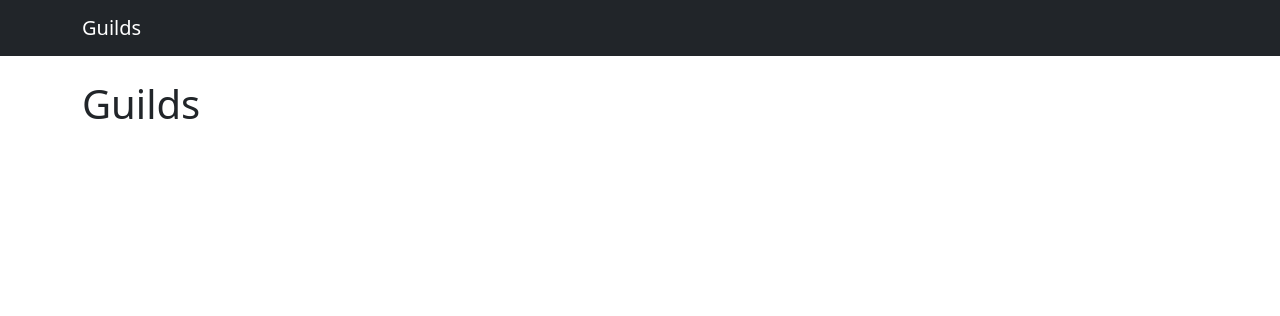
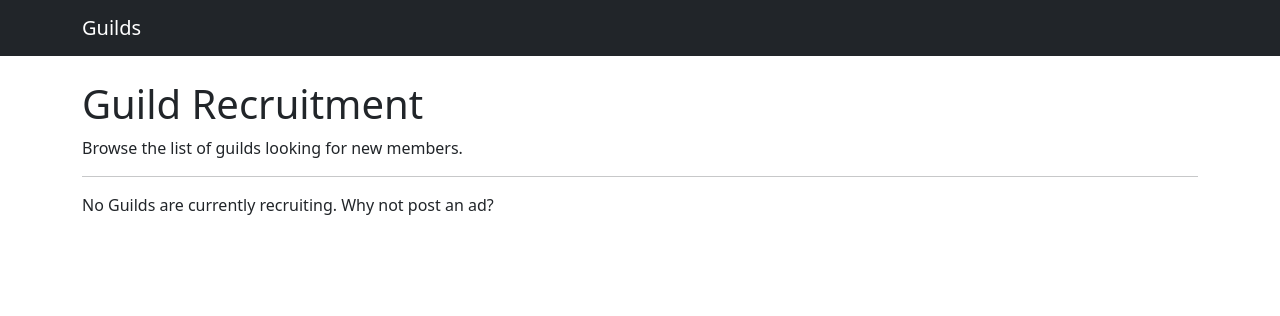
Before and after one commit to mathiase4/wow-guild-recruitment, a Django app: page / in a window 1280 px wide. Shown: the top 316 px of the page. Run offline with Django 4.2, Linux system fonts and the light colour scheme; data that the repository does not hold is empty.

Commit message:
display of guilds on homepage template

```diff
--- a/templates/guilds/guild_list.html
+++ b/templates/guilds/guild_list.html
@@ -1,6 +1,29 @@
 {% extends "base.html" %}
 {% block content %}
-<h1>Guilds</h1>
+<h1>Guild Recruitment</h1>
+<p>Browse the list of guilds looking for new members.</p>
+<hr>
+{% if guilds %}
+<div class="row">
+    {% for guild in guilds %}
+    <div class="col-md-4 mb-4">
+        <div class="card">
+            <div class="card-body">
+                <h5 class="card-title">{{ guild.name }}</h5>
+                <h6 class="card-subtitle mb-2 text-muted">{{ guild.realm }}</h6>
+                <p class="card-text">
+                    <span class="badge bg-primary">{{ guild.get_faction_display }}</span>
+                </p>
+                <a href="{% url 'guild_detail' slug=guild.slug %}" class="btn btn-primary">Details</a>
+
+            </div>
+        </div>
+    </div>
+    {% endfor %}
+</div>
+{% else %}
+<p>No Guilds are currently recruiting. Why not post an ad?</p>
+{% endif %}
 
 
 {% endblock %}
```
